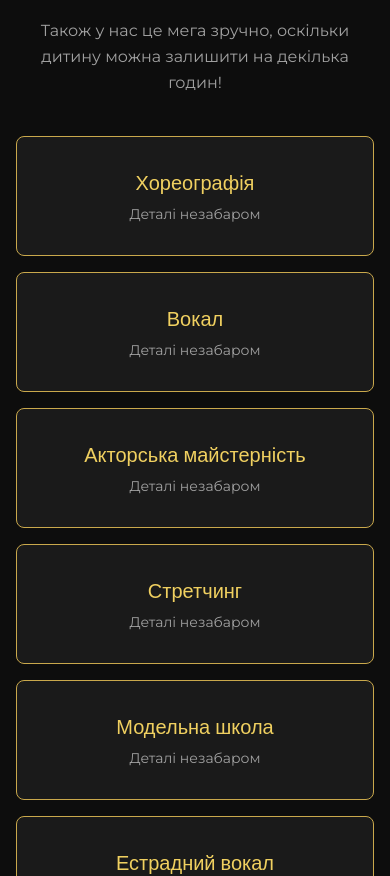
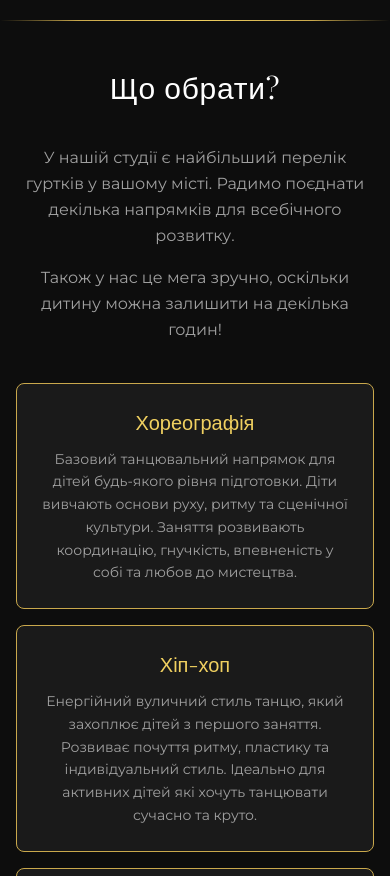
Before and after one commit to carter1987/StarFamily, a Next.js app: page / in a window 390 px wide. Shown: the part 5220-6096 px from the top of the page. Built offline with nearby package versions, Linux system fonts and the light colour scheme; a web font is replaced by a local one.

Commit message:
Оновлення сайту

```diff
--- a/components/Clubs.tsx
+++ b/components/Clubs.tsx
@@ -1,14 +1,6 @@
 import { AnimatedSection } from "@/components/ui/AnimatedSection";
 import { Section } from "@/components/ui/Section";
-
-const PLACEHOLDER_CLUBS = [
-  "Хореографія",
-  "Вокал",
-  "Акторська майстерність",
-  "Стретчинг",
-  "Модельна школа",
-  "Естрадний вокал",
-];
+import { CLUBS } from "@/lib/data/clubs";
 
 export function Clubs() {
   return (
@@ -27,11 +19,13 @@ export function Clubs() {
       </AnimatedSection>
 
       <div className="mt-10 grid grid-cols-1 gap-4 sm:grid-cols-2 lg:grid-cols-3">
-        {PLACEHOLDER_CLUBS.map((club, i) => (
-          <AnimatedSection key={club} delay={i * 0.08}>
-            <div className="gold-card flex min-h-[120px] flex-col items-center justify-center rounded-lg p-6 text-center transition-shadow duration-300 hover:shadow-[0_0_20px_rgba(201,168,76,0.25)]">
-              <h3 className="font-heading text-xl text-gold-light">{club}</h3>
-              <p className="mt-2 text-sm text-text-muted">Деталі незабаром</p>
+        {CLUBS.map((club, i) => (
+          <AnimatedSection key={club.title} delay={i * 0.08}>
+            <div className="gold-card flex h-full flex-col rounded-lg p-6 text-center transition-shadow duration-300 hover:shadow-[0_0_20px_rgba(201,168,76,0.25)]">
+              <h3 className="font-heading text-xl text-gold-light">{club.title}</h3>
+              <p className="mt-3 text-sm leading-relaxed text-text-muted">
+                {club.description}
+              </p>
             </div>
           </AnimatedSection>
         ))}
--- a/components/Hero.tsx
+++ b/components/Hero.tsx
@@ -93,12 +93,13 @@ export function Hero() {
                 animate={{ opacity: 1, y: 0 }}
                 exit={{ opacity: 0, y: -8 }}
                 transition={{ duration: 0.2 }}
-                className="gold-card absolute left-1/2 top-full z-20 mt-3 w-[min(100vw-2rem,360px)] -translate-x-1/2 overflow-hidden rounded-lg text-left shadow-[0_8px_32px_rgba(0,0,0,0.5)]"
+                className="gold-card absolute left-1/2 top-full z-20 mt-3 flex max-h-[60vh] w-[min(100vw-2rem,360px)] -translate-x-1/2 flex-col overflow-hidden rounded-lg text-left shadow-[0_8px_32px_rgba(0,0,0,0.5)]"
                 role="menu"
               >
-                <p className="border-b border-gold/30 px-4 py-3 text-center text-xs font-medium uppercase tracking-wider text-text-muted">
+                <p className="shrink-0 border-b border-gold/30 px-4 py-3 text-center text-xs font-medium uppercase tracking-wider text-text-muted">
                   Оберіть номер
                 </p>
+                <div className="overflow-y-auto">
                 {PHONE_CONTACTS.map(({ city, contacts }) => (
                   <div key={city}>
                     <p className="bg-gold/5 px-4 py-2 text-xs font-semibold uppercase tracking-wider text-gold-light">
@@ -121,6 +122,7 @@ export function Hero() {
                     ))}
                   </div>
                 ))}
+                </div>
               </motion.div>
             )}
           </AnimatePresence>
--- a/components/Price.tsx
+++ b/components/Price.tsx
@@ -9,7 +9,17 @@ import {
 
 function KyivPriceTable() {
   return (
-    <div className="gold-card overflow-x-auto rounded-lg">
+    <>
+      <div className="space-y-3 md:hidden">
+        {KYIV_PRICES.map((row) => (
+          <div key={row.service} className="gold-card rounded-lg p-4">
+            <p className="text-sm leading-relaxed text-text">{row.service}</p>
+            <p className="mt-2 font-semibold text-gold-light">{row.price}</p>
+          </div>
+        ))}
+      </div>
+
+      <div className="gold-card hidden overflow-x-auto rounded-lg md:block">
         <table className="w-full min-w-[320px] text-left text-sm md:text-base">
           <thead>
             <tr className="border-b border-gold/40 bg-gold/10">
@@ -29,13 +39,31 @@ function KyivPriceTable() {
           </tbody>
         </table>
       </div>
+    </>
   );
 }
 
 function VinnytsiaPriceTable() {
   return (
     <div>
-      <div className="gold-card overflow-x-auto rounded-lg">
+      <div className="space-y-3 md:hidden">
+        {VINNYTSIA_PRICES.map((row) => (
+          <div key={row.service} className="gold-card rounded-lg p-4">
+            <p className="text-sm leading-relaxed text-text">{row.service}</p>
+            <p className="mt-2 text-sm">
+              {row.oldPrice && (
+                <>
+                  <span className="text-text-muted line-through">{row.oldPrice}</span>
+                  <span className="mx-2 text-text-muted">→</span>
+                </>
+              )}
+              <span className="font-bold text-gold">{row.newPrice}</span>
+            </p>
+          </div>
+        ))}
+      </div>
+
+      <div className="gold-card hidden overflow-x-auto rounded-lg md:block">
         <table className="w-full min-w-[480px] text-left text-sm md:text-base">
           <thead>
             <tr className="border-b border-gold/40 bg-gold/10">
@@ -59,6 +87,7 @@ function VinnytsiaPriceTable() {
           </tbody>
         </table>
       </div>
+
       <p className="mt-4 text-center text-sm leading-relaxed text-text-muted md:text-base">
         {VINNYTSIA_PRICE_NOTE}
       </p>
--- /dev/null
+++ b/lib/data/clubs.ts
@@ -0,0 +1,62 @@
+export const CLUBS = [
+  {
+    title: "Хореографія",
+    description:
+      "Базовий танцювальний напрямок для дітей будь-якого рівня підготовки. Діти вивчають основи руху, ритму та сценічної культури. Заняття розвивають координацію, гнучкість, впевненість у собі та любов до мистецтва.",
+  },
+  {
+    title: "Хіп-хоп",
+    description:
+      "Енергійний вуличний стиль танцю, який захоплює дітей з першого заняття. Розвиває почуття ритму, пластику та індивідуальний стиль. Ідеально для активних дітей які хочуть танцювати сучасно та круто.",
+  },
+  {
+    title: "Heels",
+    description:
+      "Жіночний напрямок танцю на підборах для старших дівчат. Розвиває грацію, поставу, впевненість у собі та сценічну харизму.",
+  },
+  {
+    title: "Вокал",
+    description:
+      "Заняття з постановки голосу, дихання та виконавської майстерності. Дитина навчиться правильно співати, відчувати музику та виступати на сцені без страху.",
+  },
+  {
+    title: "Естрадний вокал",
+    description:
+      "Поглиблений курс вокалу з акцентом на естрадний стиль виконання. Підходить для дітей які хочуть виступати на конкурсах та концертах.",
+  },
+  {
+    title: "Акторська майстерність / Моделінг",
+    description:
+      "Комплексний напрямок який поєднує акторську гру та основи моделінгу. Дитина навчиться триматися на сцені, виражати емоції, правильно рухатись та впевнено почуватись перед камерою та публікою.",
+  },
+  {
+    title: "Повітряна гімнастика",
+    description:
+      "Заняття на полотнах та обручах під куполом. Розвиває силу, гнучкість, координацію та безстрашність. Під керівництвом досвідчених тренерів в абсолютній безпеці.",
+  },
+  {
+    title: "Акробатика",
+    description:
+      "Основи акробатики та гімнастичних елементів для дітей. Розвиває фізичну підготовку, гнучкість, силу та дисципліну. Чудова база для будь-якого виду спорту та танців.",
+  },
+  {
+    title: "Стретчинг / Пілатес",
+    description:
+      "Заняття на розтяжку та зміцнення м'язів тіла. Покращує поставу, гнучкість та загальний фізичний розвиток дитини. Рекомендовано як доповнення до будь-якого танцювального напрямку.",
+  },
+  {
+    title: "Малювання",
+    description:
+      "Творчі заняття де дитина розкриває свій художній потенціал. Вивчення технік малювання, розвиток уяви та естетичного смаку в комфортній творчій атмосфері.",
+  },
+  {
+    title: "Англійська",
+    description:
+      "Інтерактивні заняття з англійської мови в ігровій формі. Діти вивчають мову через пісні, ігри та творчі завдання — без нудних підручників.",
+  },
+  {
+    title: "Творчість",
+    description:
+      "Багатогранний творчий напрямок що поєднує різні види мистецтва. Дитина пробує себе у танці, співі, акторській грі та образотворчому мистецтві — знаходить своє покликання та розкриває таланти.",
+  },
+] as const;
```
Lines whose indentation alone changed are shown as unchanged.
